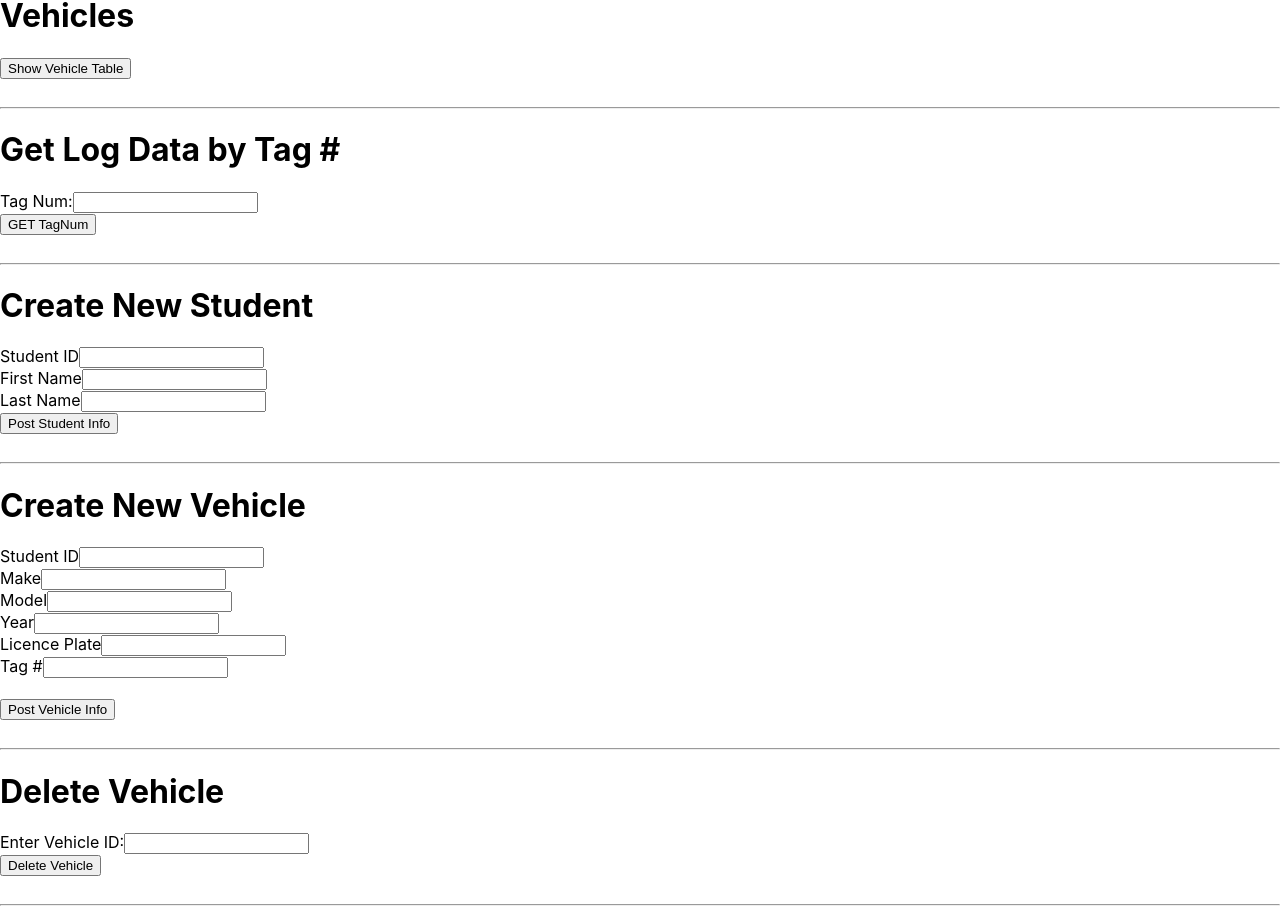
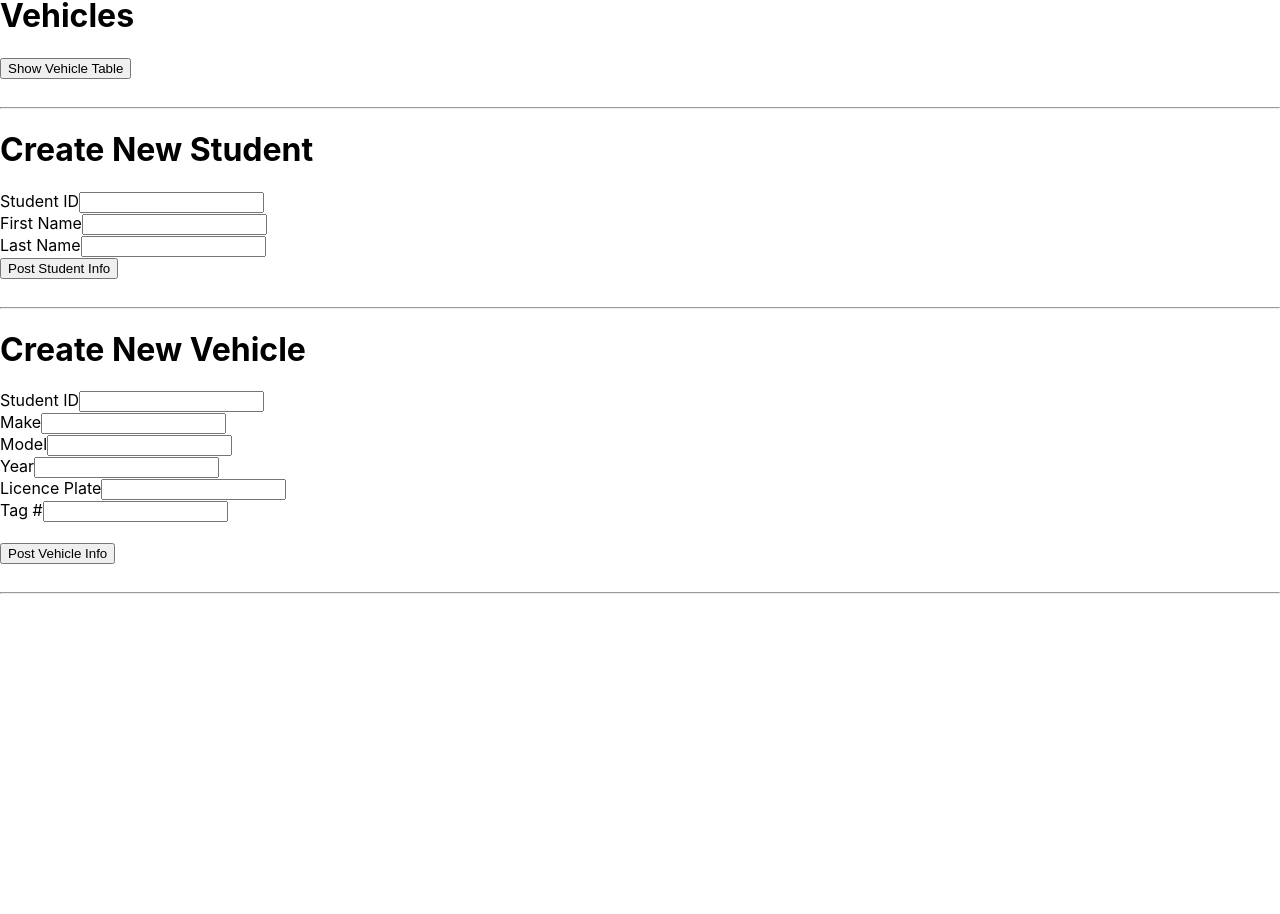
Before and after one commit to FarzinShoja/parkingmaster, a React (Create React App) app in the folder src/frontend/: page / in a window 1280 px wide. Shown: the part 679-1593 px from the top of the page. After the commit the page ends 1281 px from the top, so only its background shows below. Built offline with nearby package versions, Linux system fonts and the light colour scheme; no server answers; the HTML template or start-up script is replaced by a standard one.

Commit message:
minor changes in the index file

```diff
--- a/src/frontend/package.json
+++ b/src/frontend/package.json
@@ -1,5 +1,5 @@
 {
-  "name": "rfid_frontend",
+  "name": "parkingmaster",
   "version": "0.1.0",
   "private": true,
   "dependencies": {
--- a/src/frontend/src/App.js
+++ b/src/frontend/src/App.js
@@ -1,5 +1,5 @@
 import React, { Component } from "react";
-import GetTag from "./components/GetTagComponent.jsx";
+// import GetTag from "./components/GetTagComponent.jsx";
 import GetAllVehicles from "./components/GetAllVehicles.jsx";
 import CreateStudentComp from "./components/CreateStudentComp.jsx";
 import CreateVehicleComp from "./components/CreateVehicleComp.jsx";
@@ -7,7 +7,6 @@ import SpotCounter from "./components/Counter.jsx";
 //import "./App.css";
 import GetLog from "./components/GetLog.jsx";
 import GetAllStudents from "./components/GetAllStudents.jsx";
-import DeleteVehicle from "./components/DeleteVehicle.jsx";
 
 class App extends Component {
   render() {
@@ -21,13 +20,9 @@ class App extends Component {
         <hr></hr>
         <GetAllVehicles />
         <hr />
-        <GetTag />
-        <hr />
         <CreateStudentComp />
         <hr />
         <CreateVehicleComp />
-        <hr />
-        <DeleteVehicle />
         <hr />
       </div>
     );
```
Also changed, not shown: 1 other file (tests, documents, lock files or other folders).
